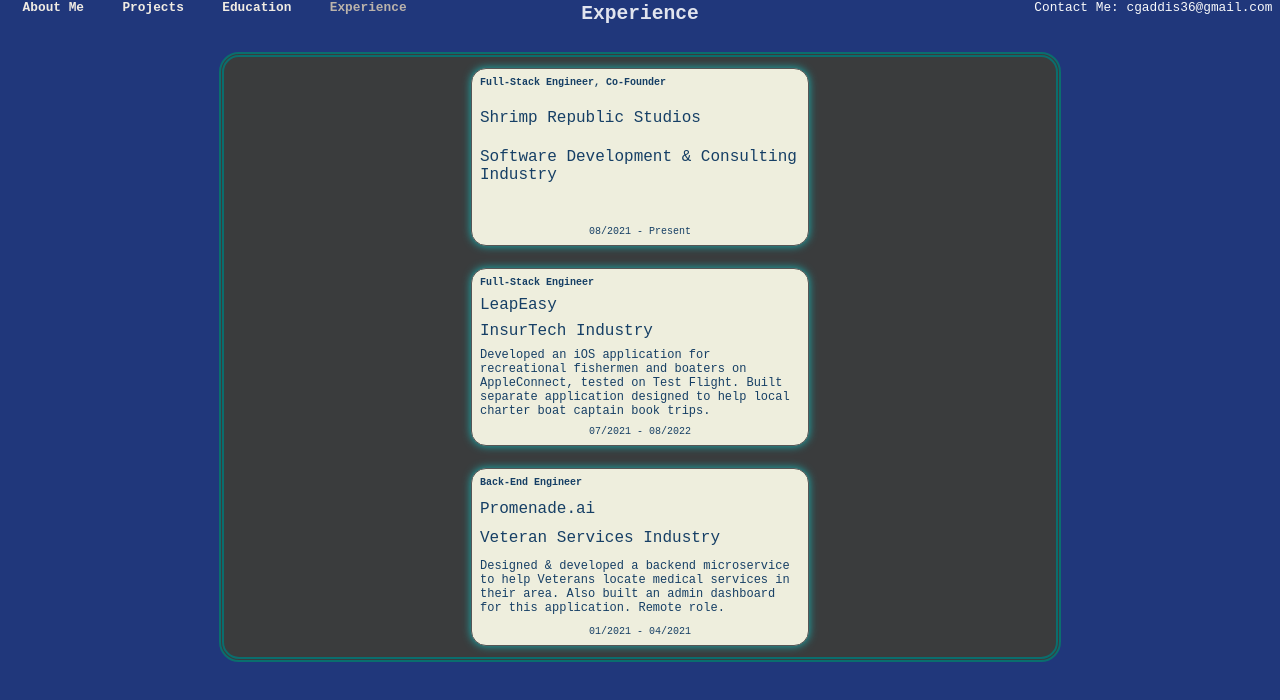
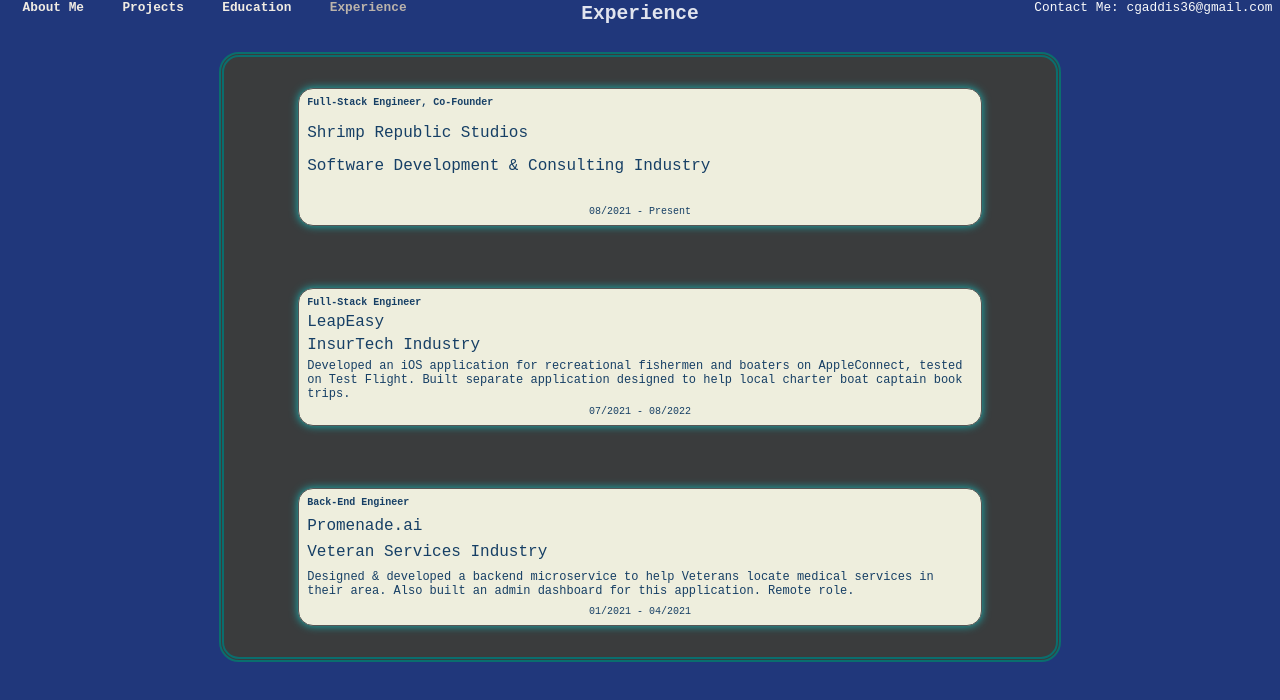
Before and after one commit to cgaddis36/portfolio-site, a React (Create React App) app: page /experience in a window 1280 px wide. Shown: the top 700 px of the page. Built offline with nearby package versions, Linux system fonts and the light colour scheme.

Commit message:
animation for boxshadow

```diff
--- a/src/components/styles/jobBox.module.css
+++ b/src/components/styles/jobBox.module.css
@@ -1,6 +1,45 @@
+@keyframes color {
+  0% {
+    box-shadow: 0 0 15px #f36cd1;
+    -moz-box-shadow: 0 0 15px #f36cd1;
+    -webkit-box-shadow: 0 0 15px #f36cd1;
+    -o-box-shadow: 0 0 15px #f36cd1;
+  }
+  20% {
+    box-shadow: 0 0 15px #87f4f4;
+    -moz-box-shadow: 0 0 15px #87f4f4;
+    -webkit-box-shadow: 0 0 15px #87f4f4;
+    -o-box-shadow: 0 0 15px #87f4f4;
+  }
+  40%   {
+    box-shadow: 0 0 15px #fded6f;
+    -moz-box-shadow: 0 0 15px #fded6f;
+    -webkit-box-shadow: 0 0 15px #fded6f;
+    -o-box-shadow: 0 0 15px #fded6f;
+  }
+  60%  {
+    box-shadow: 0 0 15px #f39508;
+    -moz-box-shadow: 0 0 15px #f39508;
+    -webkit-box-shadow: 0 0 15px #f39508;
+    -o-box-shadow: 0 0 15px #f39508;
+  }
+  80%  {
+    box-shadow: 0 0 15px #87f4f4;
+    -moz-box-shadow: 0 0 15px #87f4f4;
+    -webkit-box-shadow: 0 0 15px #87f4f4;
+    -o-box-shadow: 0 0 15px #87f4f4;
+  }
+  100% {
+    box-shadow: 0 0 15px #f36cd1;
+    -moz-box-shadow: 0 0 15px #f36cd1;
+    -webkit-box-shadow: 0 0 15px #f36cd1;
+    -o-box-shadow: 0 0 15px #f36cd1;
+  }
+ }
+
 .box {
-  width: 40vh;
-  height: 20vh;
+  width: 80%;
+  height: 20%;
   background-color: rgb(225, 228, 238);
   border: 2px solid rgb(10, 110, 110);
   border-radius: 15px;
@@ -24,6 +63,7 @@
   -moz-box-shadow: 0 0 10px  rgb(25, 179, 179);
   -webkit-box-shadow: 0 0 10px  rgb(25, 179, 179);
   -o-box-shadow: 0 0 10px  rgb(25, 179, 179);
+  animation: color 9s infinite;
 }
 .company {
   font-size: 2vh;
```
